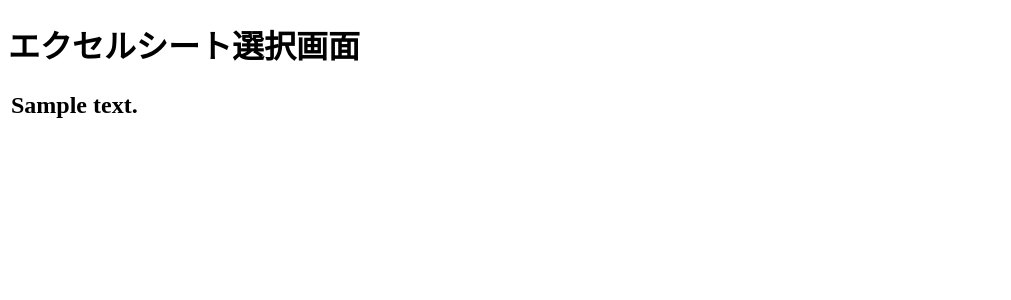
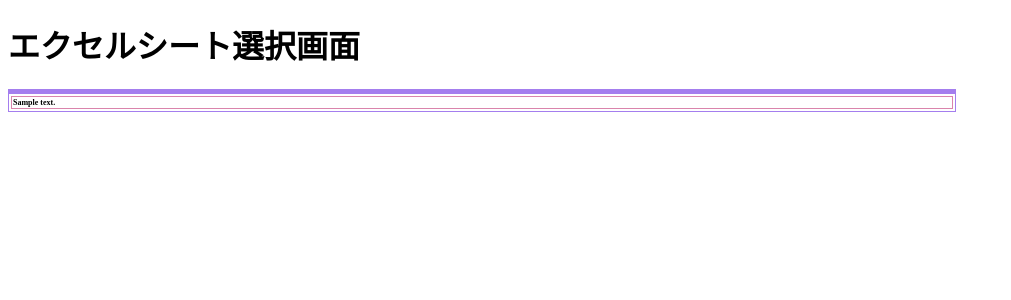
Before and after one commit to shoyu0320/ESLoder, a Django app: template excel/templates/upload_excel/index.html in a window 1280 px wide. Shown: the top 300 px of the page, without its empty margins (0-1011 px from the left). Run offline with Django 4.2, Linux system fonts and the light colour scheme; the template is opened without the code that fills it: most values are stand-ins (such as "Sample title", 1, 10 or a date in 2020).

Commit message:
テーブルを複数作る形に表示部分を修正しました

```diff
--- a/excel/templates/upload_excel/index.html
+++ b/excel/templates/upload_excel/index.html
@@ -4,6 +4,30 @@
 <head>
     <meta charset="UTF-8">
     <title>エクセルシート画面</title>
+    <style>
+        .border_line_1 {
+            background-color: #ffe4e1;
+        }
+
+        .border_line_2 {
+            font-size: 8px;
+        }
+
+        table {
+            width: 75%;
+            border: 1px #a47eee solid;
+        }
+
+        td {
+            width: 5%;
+            border: 1px #da84ac solid;
+        }
+
+        tr {
+            width: 5%;
+            border: 1px
+        }
+    </style>
 </head>
 
 <body>
@@ -20,13 +44,24 @@
             </form>
             {% else %}
             <table>
-                {% for coord, merged_cells in display.items %}
-                <tr>
-                    {% for merged_cell in merged_cells %}
-                    <td colspan=merged_cell.col_size rowspan=merged_cell.row_size>{{ merged_cell.content }}</td>
+                <table>
+                    {% for coord, merged_cells in display.items %}
+                    <tr class="border_line_2">
+                        {% for merged_cell in merged_cells %}
+                        {% if not merged_cell.merged_cell.has_parent %}
+                    </tr>
+                </table>
+                <table>
+                    <tr class="border_line_2">
+                        {% endif %}
+                        <td colspan="{{ merged_cell.merged_cell.effective_cell_width }}"
+                            rowspan="{{ merged_cell.merged_cell.effective_cell_height }}">
+                            {{ merged_cell.content.cell_content | linebreaksbr }}
+                        </td>
+                        {% endfor %}
+                    </tr>
                     {% endfor %}
-                </tr>
-                {% endfor %}
+                </table>
             </table>
             {% endif %}
         </h2>
```
